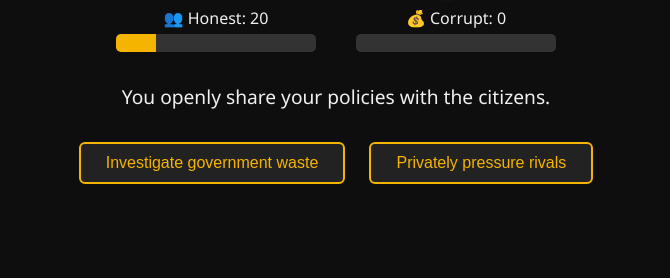
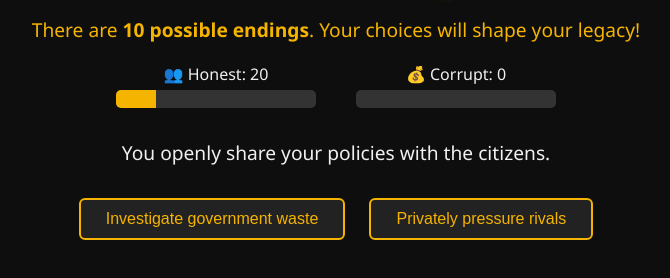
Before and after one commit to gmoffernandes-collab/GameOfCorruption, a plain HTML site: page index.html in a window 1280 px wide. Both pictures are taken after a click on the button "Hold a public press conference to be transparent". Shown: the part 142-420 px from the top of the page, without its empty margins (304-974 px from the left). Drawn offline with Linux system fonts and the light colour scheme.

Commit message:
Update index.html

```diff
--- a/index.html
+++ b/index.html
@@ -17,6 +17,11 @@ h1 {
   text-shadow: 0 0 10px #f5b40088;
   font-size: 2.8em;
   margin-bottom: 10px;
+}
+#subtitle {
+  color: #f5b400;
+  font-size: 1.2em;
+  margin-bottom: 20px;
 }
 #stats {
   display: flex;
@@ -69,6 +74,9 @@ button:hover { background-color: #f5b400; color: #111; }
 </head>
 <body>
 <h1>Game of Corruption</h1>
+<p id="subtitle">
+  There are <strong>10 possible endings</strong>. Your choices will shape your legacy!
+</p>
 
 <div id="stats">
   <div>
@@ -164,13 +172,13 @@ function choose(option) {
   /* ---------------- PHASE 1 ---------------- */
   if (phase === 1) {
     if (option === "honest1") {
-      honest += 20; // ajustado
+      honest += 20;
       story.innerHTML = "You openly share your policies with the citizens.";
       choices.innerHTML = `
         <button onclick="choose('honest2')">Investigate government waste</button>
         <button onclick="choose('corrupt2')">Privately pressure rivals</button>`;
     } else {
-      corrupt += 20; // ajustado
+      corrupt += 20;
       story.innerHTML = "You secretly negotiate lucrative deals with elite businessmen.";
       choices.innerHTML = `
         <button onclick="choose('corrupt3')">Bribe officials quietly</button>
```
